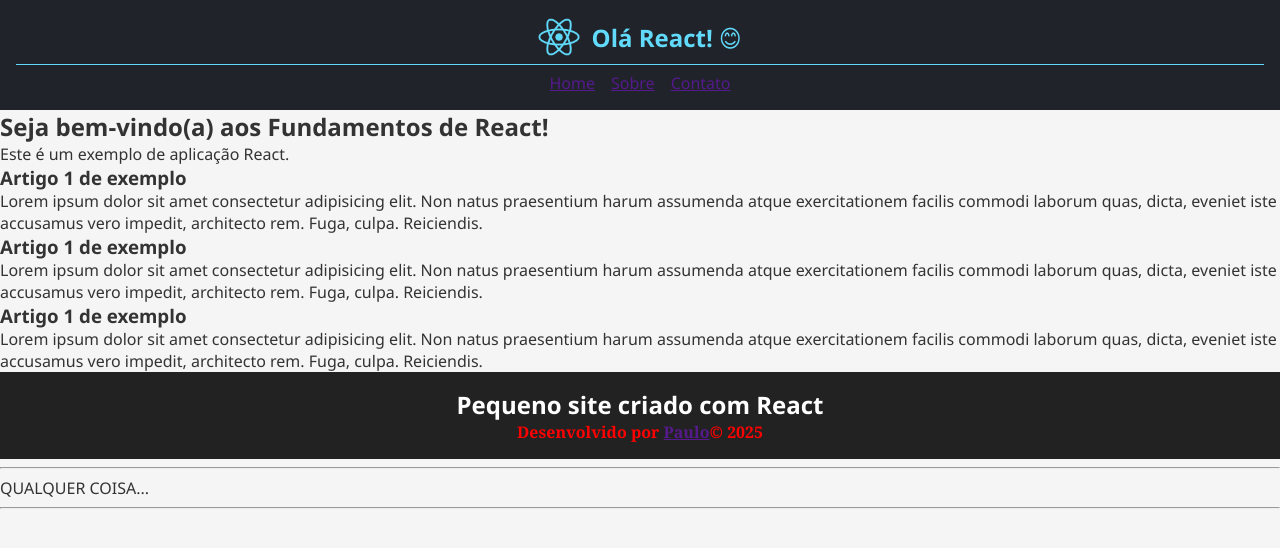
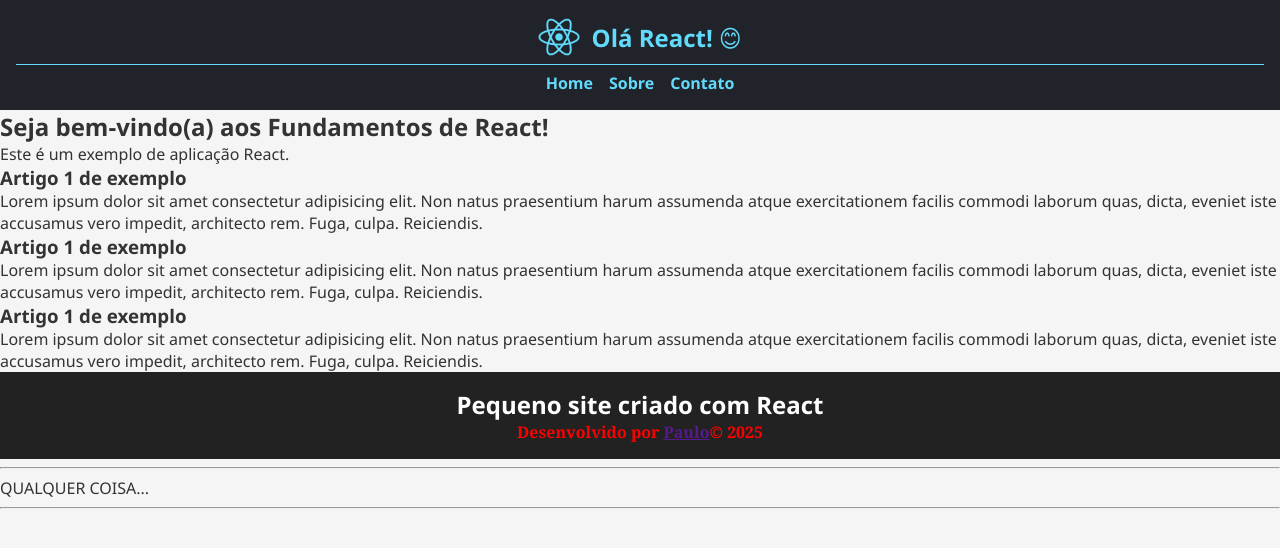
Before and after one commit to PauloHenrique00-tech/react-fundamentos, a React (Vite) app: page / in a window 1280 px wide. Shown: the top 548 px of the page. Built offline with nearby package versions, Linux system fonts and the light colour scheme.

Commit message:
Forma links do menu

```diff
--- a/src/components/Menu.module.css
+++ b/src/components/Menu.module.css
@@ -4,9 +4,18 @@
   justify-content: center;
   gap: 1rem;
   transition: transform 0.3s ease-in-out;
+
+  a {
+    color: #61dafb;
+    font-weight: bold;
+  }
 }
 
 .link:hover {
   color: aquamarine;
   transform: scale(1.2);
 }
+
+.link:focus {
+  outline: 2px;
+}
--- a/src/components/Menu.tsx
+++ b/src/components/Menu.tsx
@@ -3,15 +3,9 @@ import estilos from "./Menu.module.css";
 export default function Menu() {
   return (
     <nav className={estilos.menuSite}>
-      <a className={estilos.link} href="">
-        Home
-      </a>
-      <a className={estilos.link} href="">
-        Sobre
-      </a>
-      <a className={estilos.link} href="">
-        Contato
-      </a>
+      <a className={estilos.link}>Home</a>
+      <a className={estilos.link}>Sobre</a>
+      <a className={estilos.link}>Contato</a>
     </nav>
   );
 }
```
